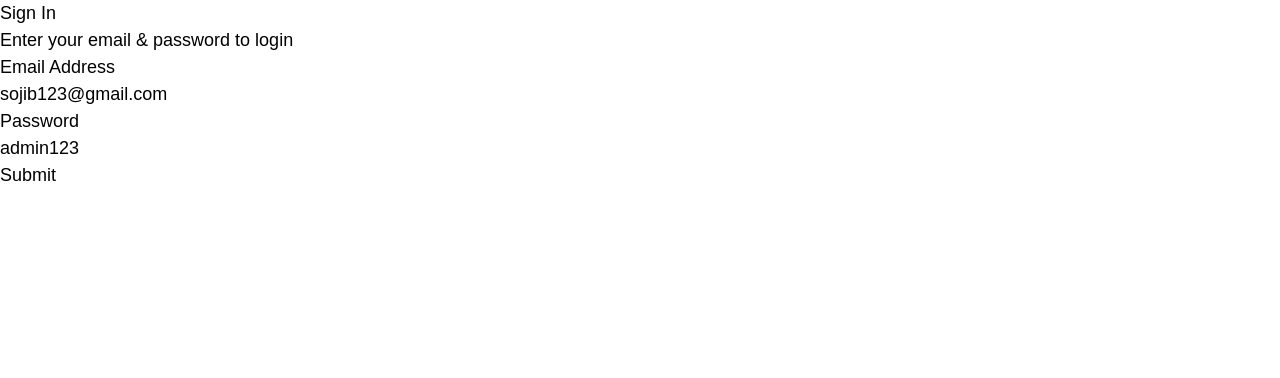
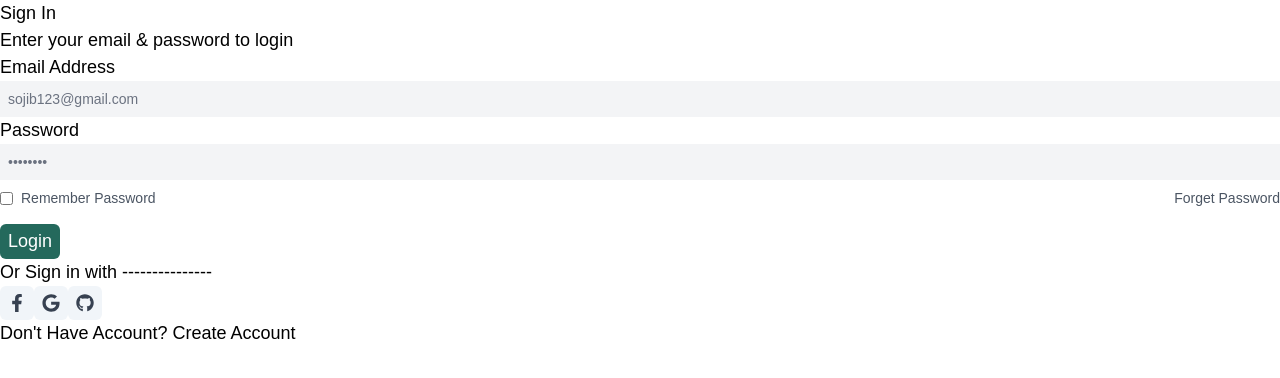
Before and after one commit to ashaansojib/last-admin-template-2023, a React (Vite) app: page / in a window 1280 px wide. Shown: the top 378 px of the page. Built offline with nearby package versions, Linux system fonts and the light colour scheme.

Commit message:
form structure done

```diff
--- a/package.json
+++ b/package.json
@@ -15,6 +15,7 @@
     "react": "^18.2.0",
     "react-dom": "^18.2.0",
     "react-hook-form": "^7.49.2",
+    "react-icons": "^4.12.0",
     "react-router-dom": "^6.21.0",
     "sort-by": "^1.2.0"
   },
--- a/src/index.css
+++ b/src/index.css
@@ -9,3 +9,6 @@ body{
 .my-container{
     @apply max-w-screen-lg mx-auto
 }
+.clear-flex{
+    @apply flex items-center justify-between gap-2
+}
--- a/src/pages/login/Login.jsx
+++ b/src/pages/login/Login.jsx
@@ -1,15 +1,20 @@
-import React from 'react';
+import React, { useState } from 'react';
 import './login.css'
 import { useForm } from 'react-hook-form';
+import { Link } from 'react-router-dom';
+import { FaFacebookF, FaGithub, FaGoogle } from 'react-icons/fa'
 const Login = () => {
+    const [show, setShow] = useState(true);
+
     const {
         register,
         handleSubmit,
-        watch,
         formState: { errors },
-    } = useForm()
+    } = useForm();
+    const onSubmit = (data) => console.log(data)
+    const handleCheck = () => {
 
-    const onSubmit = (data) => console.log(data)
+    }
     return (
         <div className='bg-[#DFE9EB] max-h-screen min-h-screen'>
             <div className='max-w-md mx-auto bg-white p-6'>
@@ -17,15 +22,31 @@ const Login = () => {
                 <span className='text-gray-600 text-sm'>Enter your email & password to login</span>
                 {/* login form  */}
                 <form onSubmit={handleSubmit(onSubmit)}>
-                    <div className='space-y-2'>
+                    <div className='space-y-2 py-4'>
                         <p className='mt-2 text-slate-600'>Email Address</p>
-                        <input defaultValue="sojib123@gmail.com" {...register("email", {required: true})} className='inline-block p-2 bg-gray-100 text-sm w-full text-gray-500' />
-
+                        <input type='email' defaultValue="sojib123@gmail.com" {...register("email", { required: true })} className='input-field' />
                         <p className='mt-2 text-slate-600'>Password</p>
-                        <input defaultValue="admin123" {...register("password", { required: true })} className='inline-block p-2 bg-gray-100 text-sm w-full text-gray-500' />
+                        <input type='password' defaultValue="admin123" {...register("password", { required: true })} className='input-field' />
                     </div>
-                    <input type="submit" />
+                    <div className='login-middle'>
+                        <span onClick={() => !setShow(true)} className='clear-flex cursor-pointer'>
+                            <input type='checkbox' name="" id="" />
+                            Remember Password
+                        </span>
+                        <Link to="/forget-password">Forget Password</Link>
+                    </div>
+                    <input className='login-btn' type="submit" value="Login" />
                 </form>
+                {/* others account */}
+                <div className='pt-8'>
+                    <p className='text-gray-600'>Or Sign in with ---------------</p>
+                    <div className='py-3 flex justify-center items-center gap-4'>
+                        <button className='login-social'><FaFacebookF /></button>
+                        <button className='login-social'><FaGoogle /></button>
+                        <button className='login-social'><FaGithub /></button>
+                    </div>
+                <span className='text-gray-600 text-[16px]'>Don't Have Account? <Link to="/register" className='underline'>Create Account</Link></span>
+                </div>
             </div>
         </div>
     );
--- a/src/pages/login/login.css
+++ b/src/pages/login/login.css
@@ -3,3 +3,15 @@ h3{
     font-size: 20px;
     font-weight: bold;
 }
+.login-social{
+    @apply p-2 bg-slate-100 text-gray-700 rounded-md
+}
+.login-btn{
+    @apply bg-[#24695C] text-white py-1 px-2 rounded-md mt-2 cursor-pointer
+}
+.login-middle{
+    @apply text-gray-600 text-sm flex justify-between items-center py-2
+}
+.input-field{
+    @apply inline-block p-2 bg-gray-100 text-sm w-full text-gray-500
+}
```
Also changed, not shown: 2 other files (tests, documents, lock files or other folders).
